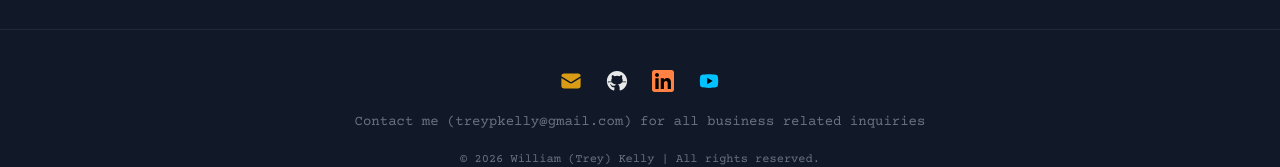
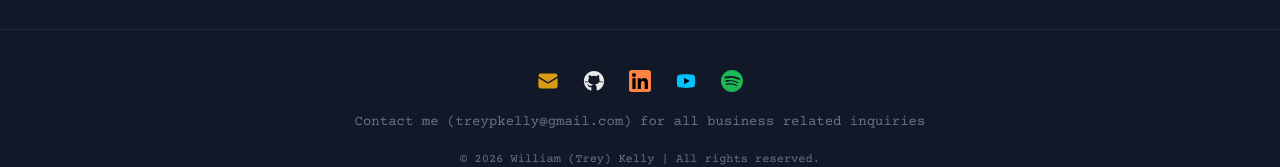
Before and after one commit to wpkiii/personal-website-portfolio, a Next.js app: page / in a window 1280 px wide. Shown: the part 2808-2975 px from the top of the page. Built offline with nearby package versions, Linux system fonts and the light colour scheme.

Commit message:
add spotify to footer
Co-Authored-By: Claude Opus 5.5 <noreply@anthropic.com>

```diff
--- a/src/components/footer.js
+++ b/src/components/footer.js
@@ -5,6 +5,13 @@ const socialLinks = [
   { href: 'https://github.com/wpkiii', icon: '/icons/github.svg', label: 'GitHub' },
   { href: 'https://www.linkedin.com/in/william-kelly-iii-748409194/', icon: '/icons/LinkedIn_icon.svg', label: 'LinkedIn' },
   { href: 'https://www.youtube.com/@trickswithtrey', icon: '/icons/youtube.svg', label: 'YouTube' },
+  // Spotify icon is brand-colored, so it skips the dark-mode invert
+  {
+    href: 'https://open.spotify.com/user/22cephxvqecscjamivxpra3oy?si=KYQ_U9jNSmayXvpOe7VkAg&utm_source=copy-link&nd=1&dlsi=494ad821af4c4e65',
+    icon: '/icons/spotify.svg',
+    label: 'Spotify',
+    invert: false,
+  },
 ];
 
 export default function Footer() {
@@ -25,7 +32,9 @@ export default function Footer() {
                 alt={link.label}
                 width={22}
                 height={22}
-                className="transition-transform transform group-hover:scale-125 duration-200 dark:filter dark:invert"
+                className={`transition-transform transform group-hover:scale-125 duration-200 ${
+                  link.invert === false ? '' : 'dark:filter dark:invert'
+                }`}
               />
             </a>
           ))}
```
